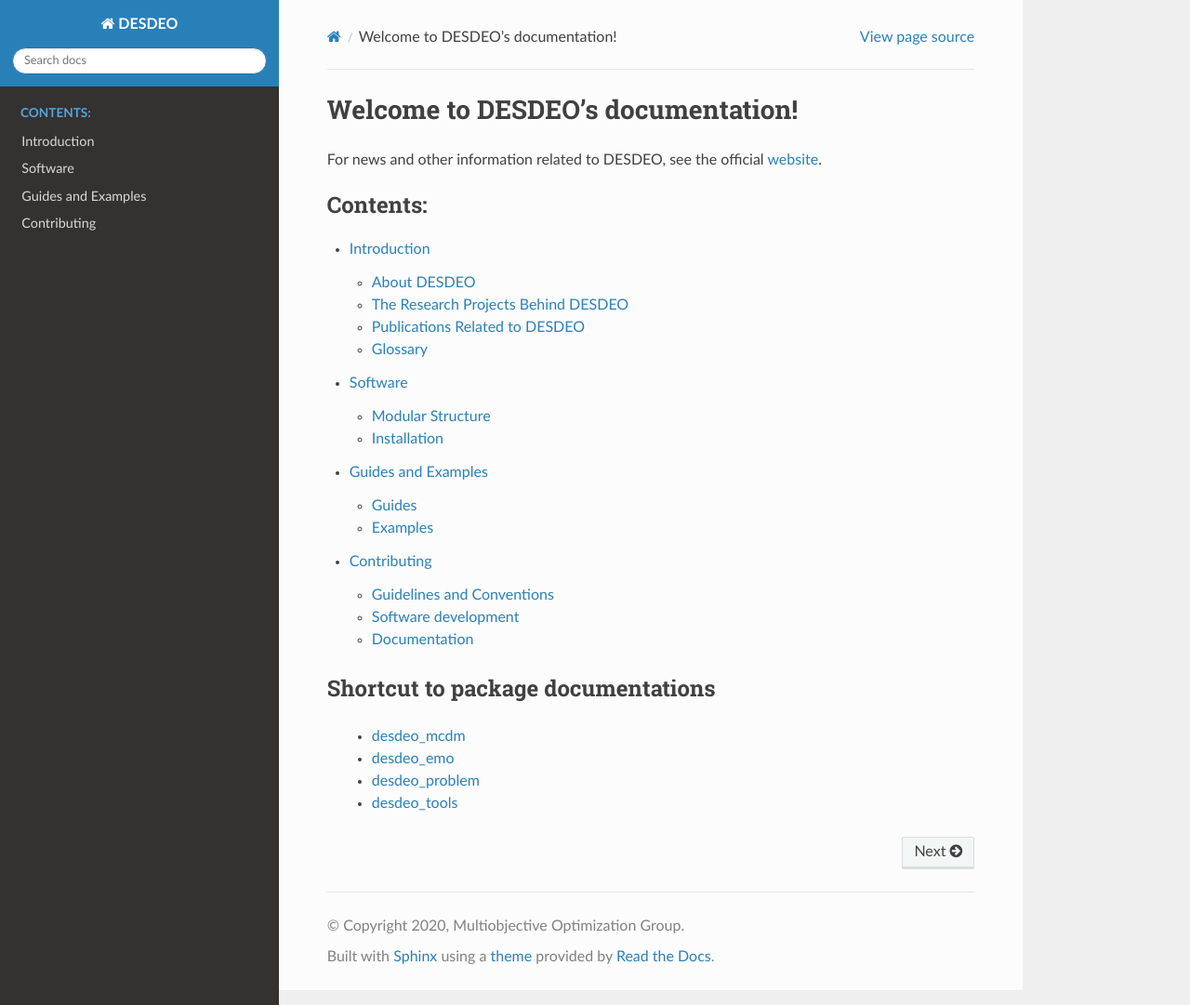
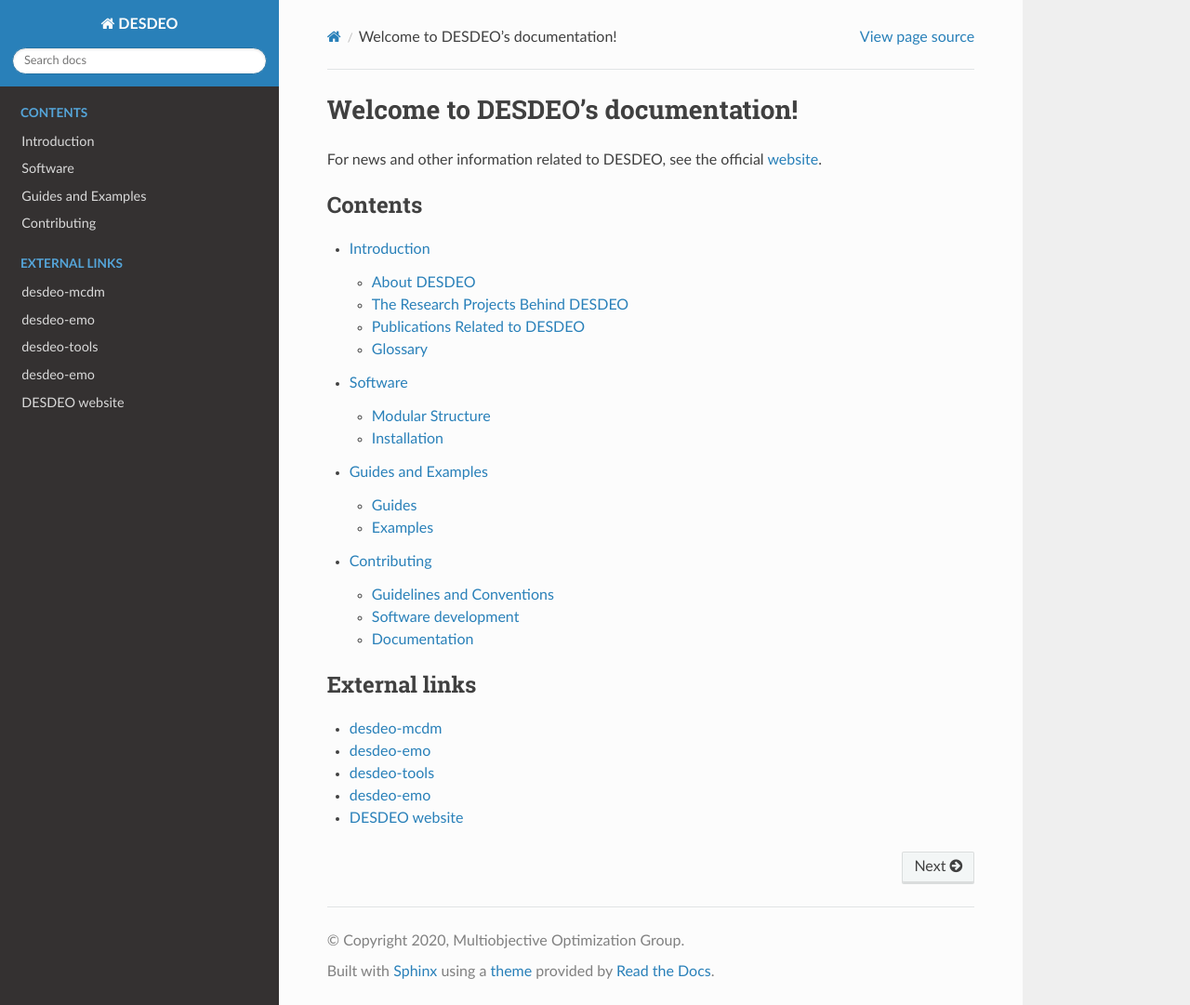
Before and after one commit to industrial-optimization-group/DESDEO, a Sphinx documentation site: the page built from docs/index.rst, in a window 1280 px wide and 1081 px high. Shown: the whole window at 93% size. Built offline with Sphinx 7.4.7 and the Read the Docs theme 2.0.0, drawn with Linux system fonts in a browser that asks for light colours.

Commit message:
Added static links to other documentation and the DESDEO website to the sidebar on the left.

```diff
--- a/docs/index.rst
+++ b/docs/index.rst
@@ -10,28 +10,25 @@ For news and other information related to DESDEO, see the official website_.
 
 .. toctree::
    :maxdepth: 2
-   :caption: Contents:
+   :caption: Contents
 
    introduction
    software
    guides
    contributing
 
-Shortcut to package documentations
-----------------------------------
+.. toctree::
+   :maxdepth: 1
+   :caption: External links
 
- - desdeo_mcdm_
- - desdeo_emo_
- - desdeo_problem_
- - desdeo_tools_
+   desdeo-mcdm <https://desdeo-mcdm.readthedocs.io/en/latest/>
 
+   desdeo-emo <https://desdeo-problem.readthedocs.io/en/latest/>
 
-.. _website: https://desdeo.misitano.xyz/
+   desdeo-tools <https://desdeo-tools.readthedocs.io/en/latest>
 
-.. _desdeo_mcdm: https://desdeo-mcdm.readthedocs.io/en/latest/
+   desdeo-emo <https://desdeo-emo.readthedocs.io/en/latest/>
 
-.. _desdeo_problem: https://desdeo-problem.readthedocs.io/en/latest/
+   DESDEO website <https://desdeo.it.jyu.fi>
 
-.. _desdeo_tools: https://desdeo-tools.readthedocs.io/en/latest/
-
-.. _desdeo_emo: https://desdeo-emo.readthedocs.io/en/latest/
+.. _website: https://desdeo.it.jyu.fi
```
